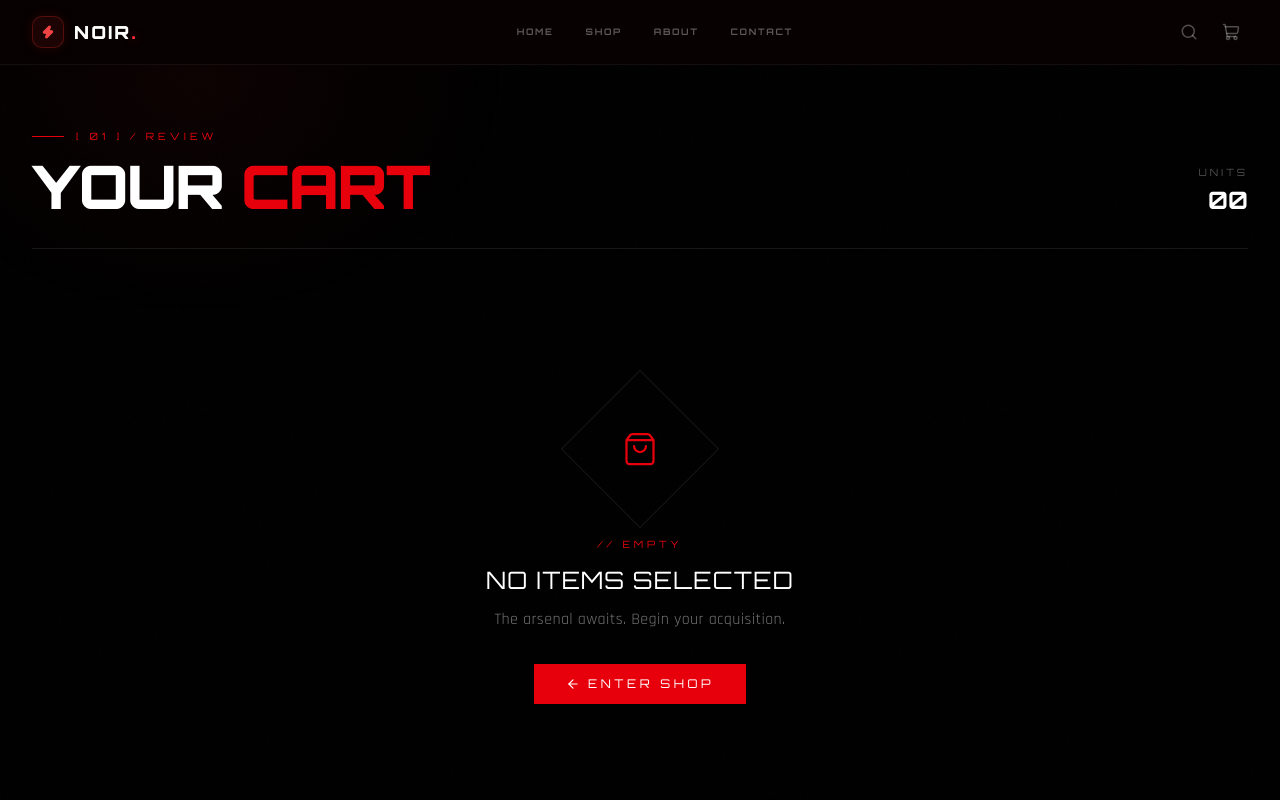
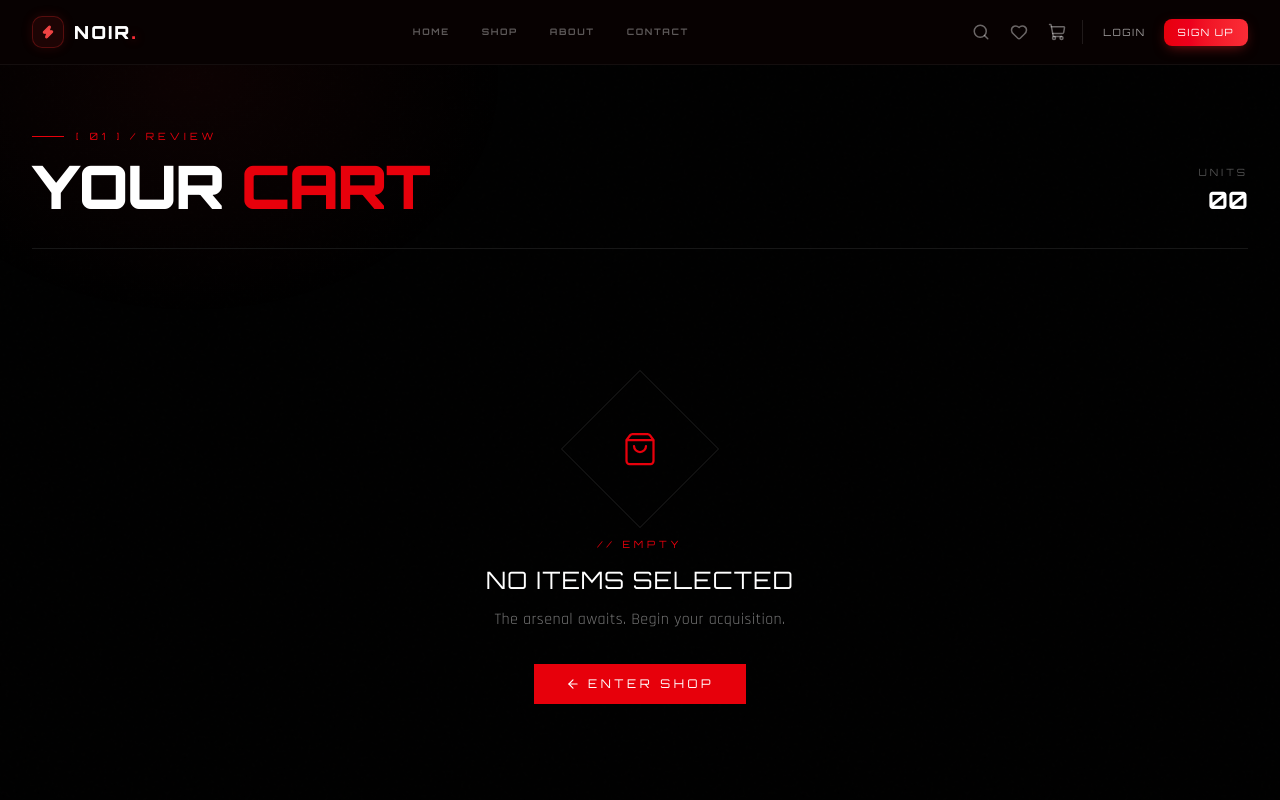
Before and after one commit to insharahkalam/fronten-auth, a React (Vite) app: page /cart in a window 1280 px wide. Shown: the top 800 px of the page. Built offline with nearby package versions, Linux system fonts and the light colour scheme.

Commit message:
updated navbar

```diff
--- a/src/components/Navbar.jsx
+++ b/src/components/Navbar.jsx
@@ -1,6 +1,6 @@
 import { useState } from 'react'
 import { Link, NavLink, useNavigate } from 'react-router-dom'
-import { ShoppingCart, Search, Menu, X, Zap } from 'lucide-react'
+import { ShoppingCart, Search, Menu, X, Zap, Heart, User, LogIn } from 'lucide-react'
 import { useCart } from '../context/CartContext'
 
 export default function Navbar() {
@@ -9,6 +9,10 @@ export default function Navbar() {
   const [searchOpen, setSearch] = useState(false)
   const [query, setQuery] = useState('')
   const navigate = useNavigate()
+
+  // TODO: replace with real auth state from your AuthContext
+  const isAuthed = false
+  const wishlistCount = 0
 
   const links = [
     { to: '/home', label: 'Home' },
@@ -24,12 +28,30 @@ export default function Navbar() {
     setQuery(''); setSearch(false); setMenuOpen(false)
   }
 
+  const iconBtn =
+    'relative p-2 rounded-lg text-white/40 hover:text-red-400 hover:bg-white/[0.04] transition-all no-underline'
+
+  const Badge = ({ value, tone = 'red' }) => (
+    <span
+      className={`absolute -top-0.5 -right-0.5 min-w-[16px] h-4 px-1 ${
+        tone === 'red' ? 'bg-red-600' : 'bg-amber-500'
+      } text-white font-orbitron text-[9px] font-black rounded-full flex items-center justify-center pulse-glow`}
+    >
+      {value > 9 ? '9+' : value}
+    </span>
+  )
+
   return (
-        <nav style={{ background: 'rgba(8,2,2,0.95)', backdropFilter: 'blur(12px)', borderBottom: '1px solid rgba(255,255,255,0.05)' }}
-            className="sticky top-0 z-50">
+    <nav
+      style={{
+        background: 'rgba(8,2,2,0.95)',
+        backdropFilter: 'blur(12px)',
+        borderBottom: '1px solid rgba(255,255,255,0.05)',
+      }}
+      className="sticky top-0 z-50"
+    >
       <div className="max-w-7xl mx-auto px-4 sm:px-6 lg:px-8">
         <div className="flex items-center justify-between h-16 gap-4">
-
           {/* Logo */}
           <Link to="/home" className="flex items-center gap-2.5 flex-shrink-0 no-underline">
             <div className="icon-box w-8 h-8">
@@ -42,47 +64,101 @@ export default function Navbar() {
 
           {/* Desktop nav */}
           <div className="hidden md:flex items-center gap-1">
-                        {links.map(l => (
-                            <NavLink key={l.to} to={l.to} end={l.to === '/'}
-                                className={({ isActive }) => `nav-pill ${isActive ? 'active' : ''}`}>
+            {links.map((l) => (
+              <NavLink
+                key={l.to}
+                to={l.to}
+                end={l.to === '/'}
+                className={({ isActive }) => `nav-pill ${isActive ? 'active' : ''}`}
+              >
                 {l.label}
               </NavLink>
             ))}
           </div>
 
-                    {/* Right */}
-                    <div className="flex items-center gap-2">
+          {/* Right cluster */}
+          <div className="flex items-center gap-1">
+            {/* Search */}
             {searchOpen ? (
               <form onSubmit={handleSearch} className="flex items-center gap-2 fade-up">
-                                <input autoFocus value={query} onChange={e => setQuery(e.target.value)}
+                <input
+                  autoFocus
+                  value={query}
+                  onChange={(e) => setQuery(e.target.value)}
                   placeholder="Search products…"
-                                    className="input-dark w-40 sm:w-52 py-2 text-sm" />
-                                <button type="button" onClick={() => setSearch(false)}
-                                    className="text-white/30 hover:text-white/70 p-1.5 transition-colors">
+                  className="input-dark w-40 sm:w-52 py-2 text-sm"
+                />
+                <button
+                  type="button"
+                  onClick={() => setSearch(false)}
+                  aria-label="Close search"
+                  className="text-white/30 hover:text-white/70 p-1.5 transition-colors"
+                >
                   <X size={16} />
                 </button>
               </form>
             ) : (
-                            <button onClick={() => setSearch(true)}
-                                className="p-2 text-white/30 hover:text-red-400 transition-colors">
+              <button
+                onClick={() => setSearch(true)}
+                aria-label="Search"
+                className={iconBtn}
+              >
                 <Search size={18} />
               </button>
             )}
 
-                        {/* Cart */}
-                        <Link to="/cart" className="relative p-2 text-white/30 hover:text-red-400 transition-colors no-underline">
-                            <ShoppingCart size={18} />
-                            {count > 0 && (
-                                <span className="absolute -top-0.5 -right-0.5 w-4 h-4 bg-red-600 text-white
-                  font-orbitron text-[9px] font-black rounded-full flex items-center justify-center pulse-glow">
-                                    {count > 9 ? '9+' : count}
-                                </span>
-                            )}
+            {/* Wishlist */}
+            <Link to="/wishlist" aria-label="Wishlist" className={iconBtn}>
+              <Heart size={18} />
+              {wishlistCount > 0 && <Badge value={wishlistCount} tone="amber" />}
             </Link>
 
+            {/* Cart */}
+            <Link to="/cart" aria-label="Cart" className={iconBtn}>
+              <ShoppingCart size={18} />
+              {count > 0 && <Badge value={count} />}
+            </Link>
+
+            {/* Divider */}
+            <span className="hidden sm:block w-px h-6 bg-white/10 mx-1" />
+
+            {/* Auth */}
+            {isAuthed ? (
+              <Link
+                to="/account"
+                aria-label="Account"
+                className={`${iconBtn} hidden sm:inline-flex`}
+              >
+                <User size={18} />
+              </Link>
+            ) : (
+              <div className="hidden sm:flex items-center gap-1.5">
+                <Link
+                  to="/login"
+                  className="px-3 py-1.5 font-orbitron text-[10px] tracking-[0.15em] uppercase
+                             text-white/60 hover:text-white transition-colors no-underline"
+                >
+                  Login
+                </Link>
+                <Link
+                  to="/signup"
+                  className="px-3.5 py-1.5 font-orbitron text-[10px] tracking-[0.15em] uppercase
+                             bg-gradient-to-r from-red-600 to-red-500 text-white rounded-lg
+                             shadow-[0_4px_14px_-4px_rgba(220,38,38,0.6)]
+                             hover:shadow-[0_6px_20px_-4px_rgba(220,38,38,0.8)]
+                             transition-all no-underline"
+                >
+                  Sign Up
+                </Link>
+              </div>
+            )}
+
             {/* Mobile toggle */}
-                        <button onClick={() => setMenuOpen(!menuOpen)}
-                            className="md:hidden p-2 text-white/30 hover:text-white transition-colors">
+            <button
+              onClick={() => setMenuOpen(!menuOpen)}
+              aria-label="Menu"
+              className="md:hidden p-2 text-white/40 hover:text-white transition-colors"
+            >
               {menuOpen ? <X size={18} /> : <Menu size={18} />}
             </button>
           </div>
@@ -91,24 +167,88 @@ export default function Navbar() {
 
       {/* Mobile drawer */}
       {menuOpen && (
-                <div className="md:hidden border-t fade-up"
-                    style={{ background: 'rgba(8,2,2,0.98)', borderColor: 'rgba(255,255,255,0.05)' }}>
+        <div
+          className="md:hidden border-t fade-up"
+          style={{ background: 'rgba(8,2,2,0.98)', borderColor: 'rgba(255,255,255,0.05)' }}
+        >
           <div className="px-4 py-4 space-y-1">
-                        {links.map(l => (
-                            <NavLink key={l.to} to={l.to} end={l.to === '/'}
+            {links.map((l) => (
+              <NavLink
+                key={l.to}
+                to={l.to}
+                end={l.to === '/'}
                 onClick={() => setMenuOpen(false)}
                 className={({ isActive }) =>
                   `block px-3 py-2.5 rounded-[10px] font-orbitron text-[10px] tracking-[0.15em] uppercase transition-all
-                   ${isActive
+                   ${
+                     isActive
                        ? 'text-red-400 bg-red-600/10 border border-red-600/25'
-                                        : 'text-white/30 hover:text-white/70 hover:bg-white/[0.03]'}`}>
+                       : 'text-white/40 hover:text-white/80 hover:bg-white/[0.03]'
+                   }`
+                }
+              >
                 {l.label}
               </NavLink>
             ))}
-                        <form onSubmit={handleSearch} className="flex gap-2 pt-2">
-                            <input value={query} onChange={e => setQuery(e.target.value)}
-                                placeholder="Search…" className="input-dark text-sm py-2" />
-                            <button type="submit" className="btn-red px-4 py-2">Go</button>
+
+            {/* Mobile wishlist link */}
+            <NavLink
+              to="/wishlist"
+              onClick={() => setMenuOpen(false)}
+              className="flex items-center gap-2 px-3 py-2.5 rounded-[10px] font-orbitron text-[10px]
+                         tracking-[0.15em] uppercase text-white/40 hover:text-white/80 hover:bg-white/[0.03]"
+            >
+              <Heart size={14} /> Wishlist
+              {wishlistCount > 0 && (
+                <span className="ml-auto text-amber-400">{wishlistCount}</span>
+              )}
+            </NavLink>
+
+            {/* Mobile auth */}
+            <div className="pt-3 mt-2 border-t border-white/[0.06] grid grid-cols-2 gap-2">
+              {isAuthed ? (
+                <Link
+                  to="/account"
+                  onClick={() => setMenuOpen(false)}
+                  className="col-span-2 flex items-center justify-center gap-2 py-2.5 rounded-lg
+                             bg-white/[0.04] text-white/80 font-orbitron text-[10px] tracking-[0.15em] uppercase no-underline"
+                >
+                  <User size={14} /> My Account
+                </Link>
+              ) : (
+                <>
+                  <Link
+                    to="/login"
+                    onClick={() => setMenuOpen(false)}
+                    className="flex items-center justify-center gap-2 py-2.5 rounded-lg
+                               bg-white/[0.04] text-white/80 font-orbitron text-[10px] tracking-[0.15em] uppercase no-underline"
+                  >
+                    <LogIn size={14} /> Login
+                  </Link>
+                  <Link
+                    to="/"
+                    onClick={() => setMenuOpen(false)}
+                    className="flex items-center justify-center gap-2 py-2.5 rounded-lg
+                               bg-gradient-to-r from-red-600 to-red-500 text-white
+                               font-orbitron text-[10px] tracking-[0.15em] uppercase
+                               shadow-[0_4px_14px_-4px_rgba(220,38,38,0.6)] no-underline"
+                  >
+                    Sign Up
+                  </Link>
+                </>
+              )}
+            </div>
+
+            <form onSubmit={handleSearch} className="flex gap-2 pt-3">
+              <input
+                value={query}
+                onChange={(e) => setQuery(e.target.value)}
+                placeholder="Search…"
+                className="input-dark text-sm py-2"
+              />
+              <button type="submit" className="btn-red px-4 py-2">
+                Go
+              </button>
             </form>
           </div>
         </div>
```
Also changed, not shown: src/components/ProductCard.jsx (line endings or trailing spaces). Lines whose indentation alone changed are shown as unchanged.
